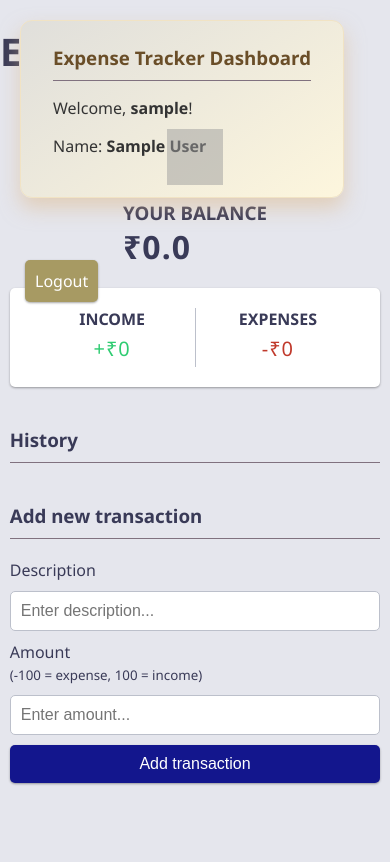
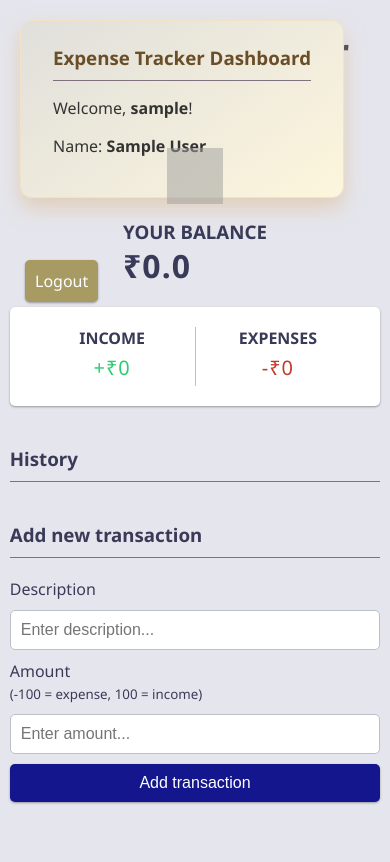
Before and after one commit to aphex18/Expense_Tracker, a Django app: page / in a window 390 px wide. Before the commit the page ends 785 px from the top, so only its background shows below. Run offline with Django 5.2, Linux system fonts and the light colour scheme; the visitor is signed in with stand-in values (Sample User, id 1); data comes from the database, SQL or seed files in the repository; data that the repository does not hold is empty; parts of the project's set-up code (start-up, migrations or seed data) failed here and were passed over; grey boxes are pictures that could not be loaded.

Commit message:
Enhance responsive layout for header and container in main.css

```diff
--- a/public/static/css/main.css
+++ b/public/static/css/main.css
@@ -33,12 +33,14 @@
   display: flex;
   align-items: center;
   justify-content: space-around;
+  order: 1; /* Default order for desktop */
 }
 
 .header img {
   width: 4.5rem;
-  width: 4.5rem;
+  height: 4.5rem;
   opacity: 0.5;
+  flex-shrink: 0;
 }
 
 .balance-container {
@@ -49,6 +51,7 @@
 .container {
   margin: 30px auto;
   width: 350px;
+  order: 2; /* Default order for desktop */
 }
 
 h1 {
@@ -211,38 +214,28 @@
 .notification-container p {
   margin: 0;
 }
-/* Dashboard responsive - moves to top on mobile */
+
+/* Responsive: Dashboard moves to top on smaller screens */
 @media (max-width: 768px) {
-  body {
-    flex-direction: row;
-    flex-wrap: wrap;
-    align-items: flex-start;
-    justify-content: flex-start;
-  }
-
   .header {
-    order: -1;
-    width: 100%;
+    order: -1; /* Moves dashboard to top */
     max-width: 90%;
     margin: 20px auto;
-    justify-content: center;
   }
 
   .container {
-    order: 1;
+    order: 1; /* Main content comes after dashboard */
     width: 90%;
-    margin: 0 auto 30px;
   }
 }
 
 @media (max-width: 480px) {
   .header {
-    order: -1;
-    width: 95%;
+    order: -1; /* Dashboard stays on top */
     max-width: 95%;
-    margin: 15px auto;
     flex-direction: column;
     gap: 15px;
+    margin: 15px auto;
   }
 
   .header img {
@@ -253,6 +246,5 @@
   .container {
     order: 1;
     width: 95%;
-    margin: 0 auto 20px;
   }
 }
```
